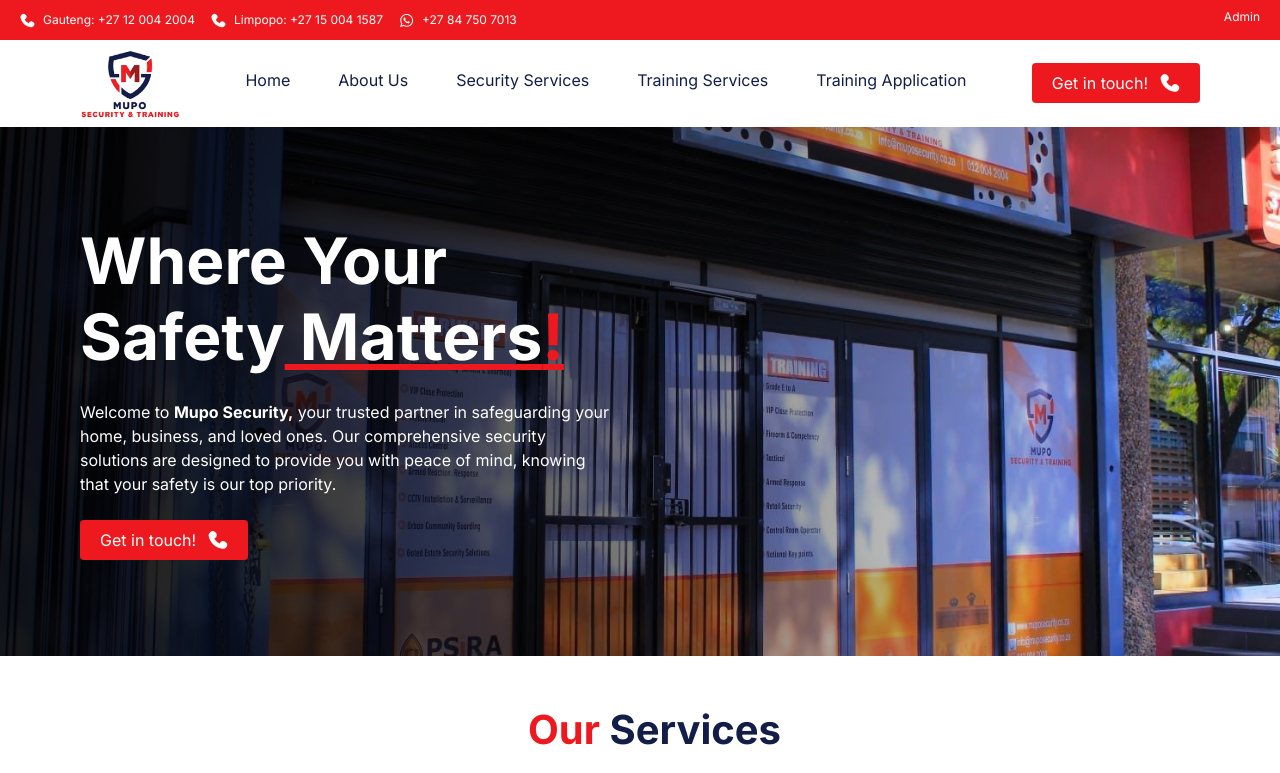
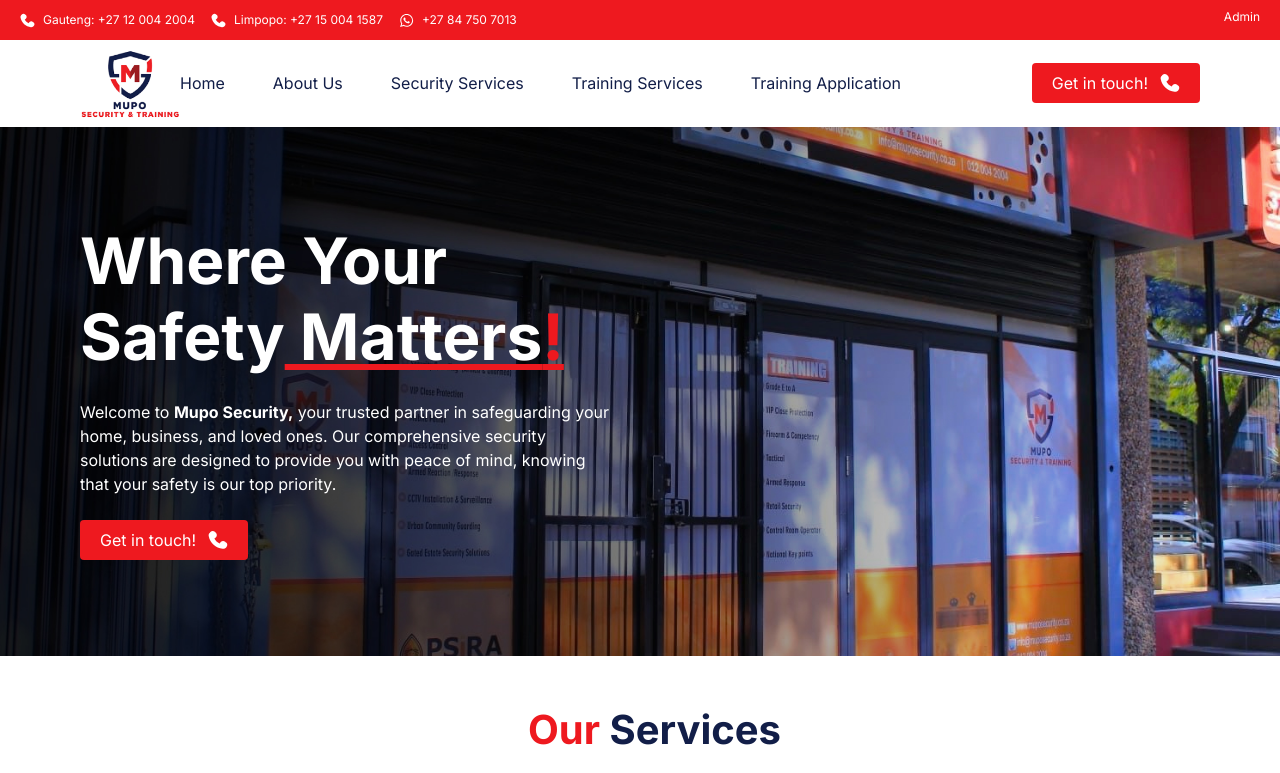
Before and after one commit to Analytics-Advertising/muposec, a Next.js app: page / in a window 1280 px wide. Shown: the top 773 px of the page. Built offline with nearby package versions, Linux system fonts and the light colour scheme.

Commit message:
nexbar toggle mobile

```diff
--- a/app/(website)/components/NavBar.tsx
+++ b/app/(website)/components/NavBar.tsx
@@ -1,3 +1,5 @@
+"use client"
+import { useState } from 'react';
 import Image from "next/image"
 import Link from "next/link"
 import { NAV_LINKS,SUB_NAV_LINKS } from '@/constants'
@@ -6,9 +8,15 @@
 
 const NavBar = () => {
 
+  const [menuOpen, setMenuOpen] = useState(false);
+
+  const toggleMenu = () => {
+    setMenuOpen(!menuOpen);
+  };
 
 
   return (
+
     <>
 <div className="hidden lg:flex bg-red-50 text-[12px] flex justify-between items-center relative z-30 py-2 px-5">
 
@@ -64,17 +72,38 @@
             <Image src="/black-logo.png" alt="logo" width={100} height={29} />
         </Link>
 
-      <ul className='hidden h-full gap-12 lg:flex'>
-        {NAV_LINKS.map(( link ) =>
-        <Link href={link.href}  key={link.key} className=" text-blue-100 flexCenter cursor-pointer pb-1.5 transition-all hover:font-semibold hover:text-red-50">
+        <div className="lg:hidden">
+          <Image
+            src="/icons/menu.svg"
+            alt="menu"
+            width={32}
+            height={32}
+            className="inline-block cursor-pointer"
+            onClick={toggleMenu}
+          />
+        </div>
+
+        <ul className={`lg:hidden absolute top-[90px] right-0 bg-white w-full py-4 px-6 shadow-md transition-transform duration-300 transform ${menuOpen ? 'translate-x-0' : 'translate-x-full'}`}>
+          {NAV_LINKS.map((link) => (
+            <li key={link.key} className="mb-4">
+              <Link href={link.href}  className="text-blue-100 text-lg font-medium hover:text-red-500" onClick={toggleMenu}>
                   {link.label}
               </Link>
-        )}
+            </li>
+          ))}
         </ul>
 
-      <div className='lg:fl'>
+        <ul className="hidden lg:flex gap-12">
+          {NAV_LINKS.map((link) => (
+            <li key={link.key}>
+              <Link href={link.href} className="text-blue-100 hover:font-semibold hover:text-red-500">
+                  {link.label}
+              </Link>
+            </li>
+          ))}
+        </ul>
 
-      <div className="lg:flexCenter hidden">
+        <div className="lg:flex hidden ml-auto">
           <Button
             type="button"
             title="Get in touch!"
@@ -83,17 +112,6 @@
             link="/contact-us"
           />
         </div>
-
-      <Image
-        src="/icons/menu.svg"
-        alt="menu"
-        width={32}
-        height={32}
-        className="inline-block cursor-pointer lg:hidden"
-      />
-
-      </div>
-
       </nav>
     </>
   )
```
Lines whose indentation alone changed are shown as unchanged.
